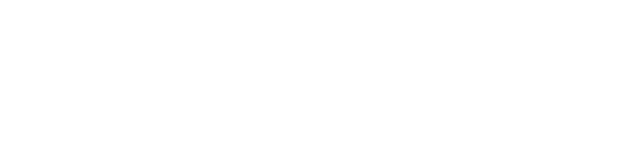
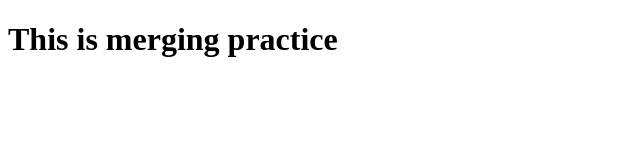
Before and after one commit to MannanDewan06/AnotherOne, a plain HTML site: page index.html in a window 1280 px wide. Shown: the whole page, without its empty margins (0-640 px from the left). Drawn offline with Linux system fonts and the light colour scheme.

Commit message:
new heading added

```diff
--- a/index.html
+++ b/index.html
@@ -8,6 +8,6 @@
   <link rel="stylesheet" href="style.css">
 </head>
 <body>
-
+  <h1>This is merging practice</h1>
 </body>
 </html>
```
